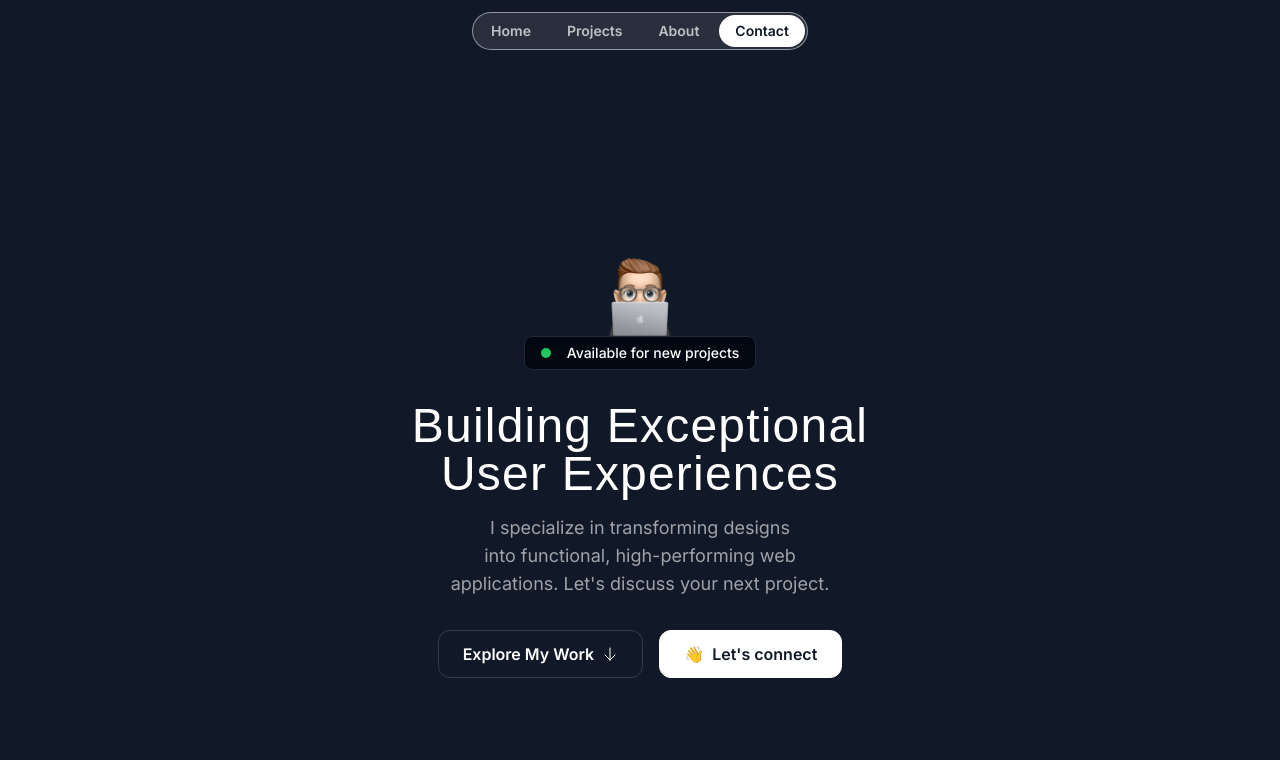
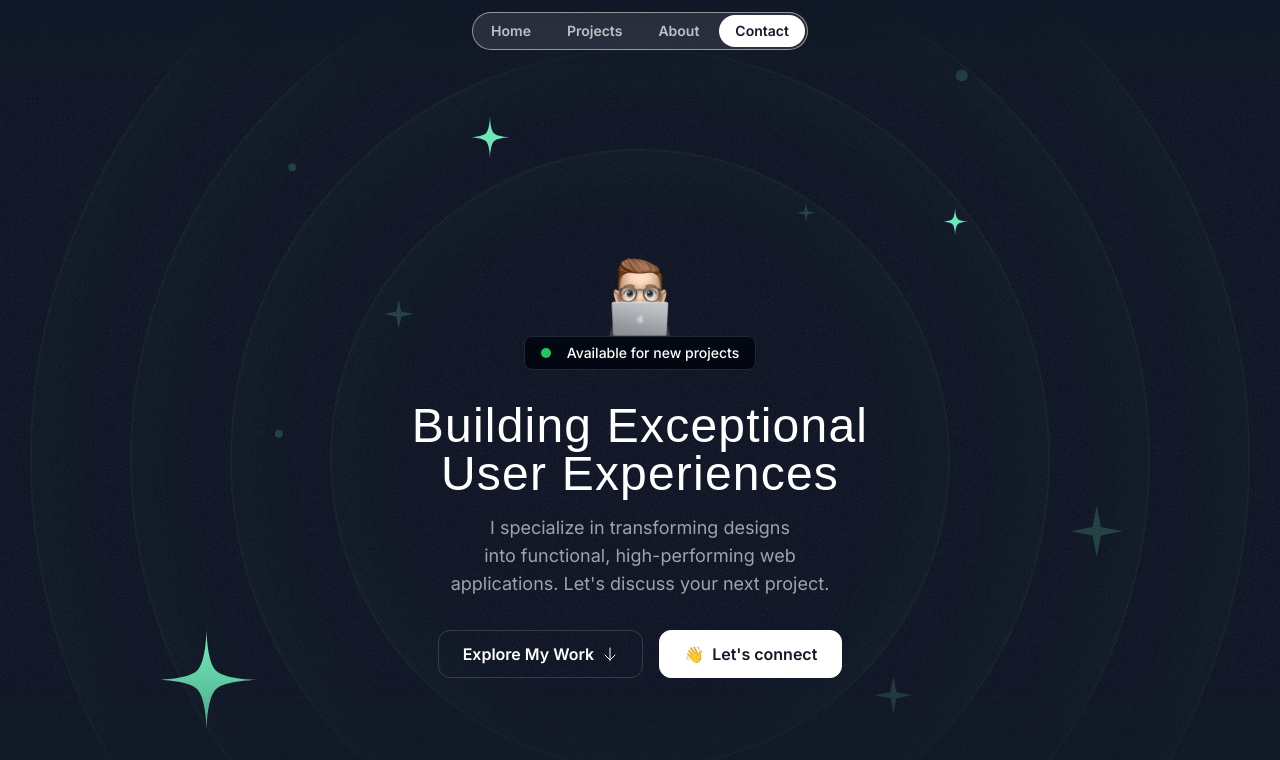
Before and after one commit to csorlandi/csorlandi, a Next.js app: page / in a window 1280 px wide. Shown: the top 760 px of the page. Built offline with nearby package versions, Linux system fonts and the light colour scheme; a web font is replaced by a local one.

Commit message:
feat: implement hero section style

```diff
--- a/src/app/globals.css
+++ b/src/app/globals.css
@@ -10,4 +10,8 @@
   .nav-item-active {
     @apply bg-white text-gray-900 hover:bg-white/75 hover:text-gray-900;
   }
+
+  .hero-ring {
+    @apply absolute inset-0 border-2 top-1/2 left-1/2 -translate-x-1/2 -translate-y-1/2 rounded-full border-emerald-300/5 shadow-[0_0_80px_inset] shadow-emerald-300/5;
+  }
 }
--- /dev/null
+++ b/src/components/HeroBackground.tsx
@@ -0,0 +1,51 @@
+import grainImage from '@/assets/images/grain.jpg';
+import { HeroOrbit } from './HeroOrbit';
+import StarIcon from '@/assets/icons/star.svg';
+import SparkleIcon from '@/assets/icons/sparkle.svg';
+
+export function HeroBackground() {
+  return (
+    <>
+      <div
+        className="absolute inset-0 opacity-5"
+        style={{
+          backgroundImage: `url(${grainImage.src})`
+        }}
+      />
+      <div className="size-[620px] hero-ring" />
+      <div className="size-[820px] hero-ring" />
+      <div className="size-[1020px] hero-ring" />
+      <div className="size-[1220px] hero-ring" />
+      <HeroOrbit size={800} rotation={-72}>
+        <StarIcon className="size-28 text-emerald-300" />
+      </HeroOrbit>
+      <HeroOrbit size={550} rotation={20}>
+        <StarIcon className="size-12 text-emerald-300" />
+      </HeroOrbit>
+      <HeroOrbit size={590} rotation={98}>
+        <StarIcon className="size-8 text-emerald-300" />
+      </HeroOrbit>
+      <HeroOrbit size={430} rotation={-14}>
+        <SparkleIcon className="size-8 text-emerald-300/20" />
+      </HeroOrbit>
+      <HeroOrbit size={440} rotation={79}>
+        <SparkleIcon className="size-5 text-emerald-300/20" />
+      </HeroOrbit>
+      <HeroOrbit size={530} rotation={178}>
+        <SparkleIcon className="size-10 text-emerald-300/20" />
+      </HeroOrbit>
+      <HeroOrbit size={710} rotation={144}>
+        <SparkleIcon className="size-14 text-emerald-300/20" />
+      </HeroOrbit>
+      <HeroOrbit size={720} rotation={85}>
+        <div className="size-3 bg-emerald-300/20 rounded-full" />
+      </HeroOrbit>
+      <HeroOrbit size={520} rotation={-41}>
+        <div className="size-2 bg-emerald-300/20 rounded-full" />
+      </HeroOrbit>
+      <HeroOrbit size={650} rotation={-5}>
+        <div className="size-2 bg-emerald-300/20 rounded-full" />
+      </HeroOrbit>
+    </>
+  )
+}
--- /dev/null
+++ b/src/components/HeroOrbit.tsx
@@ -0,0 +1,24 @@
+import { PropsWithChildren } from 'react';
+
+type HeroOrbitProps = {
+  size: number;
+  rotation: number;
+}
+
+export function HeroOrbit({ children, size, rotation }: PropsWithChildren<HeroOrbitProps>) {
+  return (
+    <div className="absolute left-1/2 top-1/2 -translate-x-1/2 -translate-y-1/2">
+      <div className="flex items-start justify-start" style={{
+        height: `${size}px`,
+        width: `${size}px`,
+        transform: `rotate(${rotation}deg)`
+      }}>
+        <div className="inline-flex" style={{
+          transform: `rotate(${-rotation}deg)`
+        }}>
+          {children}
+        </div>
+      </div>
+    </div>
+  )
+}
--- a/src/sections/Header.tsx
+++ b/src/sections/Header.tsx
@@ -1,6 +1,6 @@
 export const Header = () => {
   return (
-    <header className="flex justify-center items-center fixed pt-3 w-full">
+    <header className="flex justify-center items-center fixed pt-3 w-full z-10">
       <nav className="flex gap-1 p-0.5 border border-white/50 rounded-full bg-white/10 backdrop-blur">
         <a href="#" className="nav-item">Home</a>
         <a href="#" className="nav-item">Projects</a>
--- a/src/sections/Hero.tsx
+++ b/src/sections/Hero.tsx
@@ -1,10 +1,16 @@
 import memojiImage from '@/assets/images/memoji-computer.png';
 import ArrowDown from '@/assets/icons/arrow-down.svg';
 import Image from 'next/image';
+import { HeroBackground } from '@/components/HeroBackground';
+
 
 export const HeroSection = () => {
   return (
-    <div className="container py-32 md:py-48 lg:py-60 flex flex-col items-center md:max-w-xl">
+    <div className="py-32 md:py-48 lg:py-60 relative z-0 overflow-x-clip">
+      <div className="absolute -z-30 inset-0 [mask-image:linear-gradient(to_bottom,transparent,black_10%,black_70%,transparent)]">
+        <HeroBackground />
+      </div>
+      <div className="container flex flex-col items-center md:max-w-xl">
         <Image src={memojiImage} className="size-24" alt="Person peeking from behind laptop" />
         <div className="bg-gray-950 border border-gray-800 px-4 py-1.5 inline-flex items-center gap-4 rounded-lg">
           <span className="bg-green-500 size-2.5 rounded-full" />
@@ -23,5 +29,6 @@
           </button>
         </div>
       </div>
+    </div>
   );
 };
```
Lines whose indentation alone changed are shown as unchanged.
